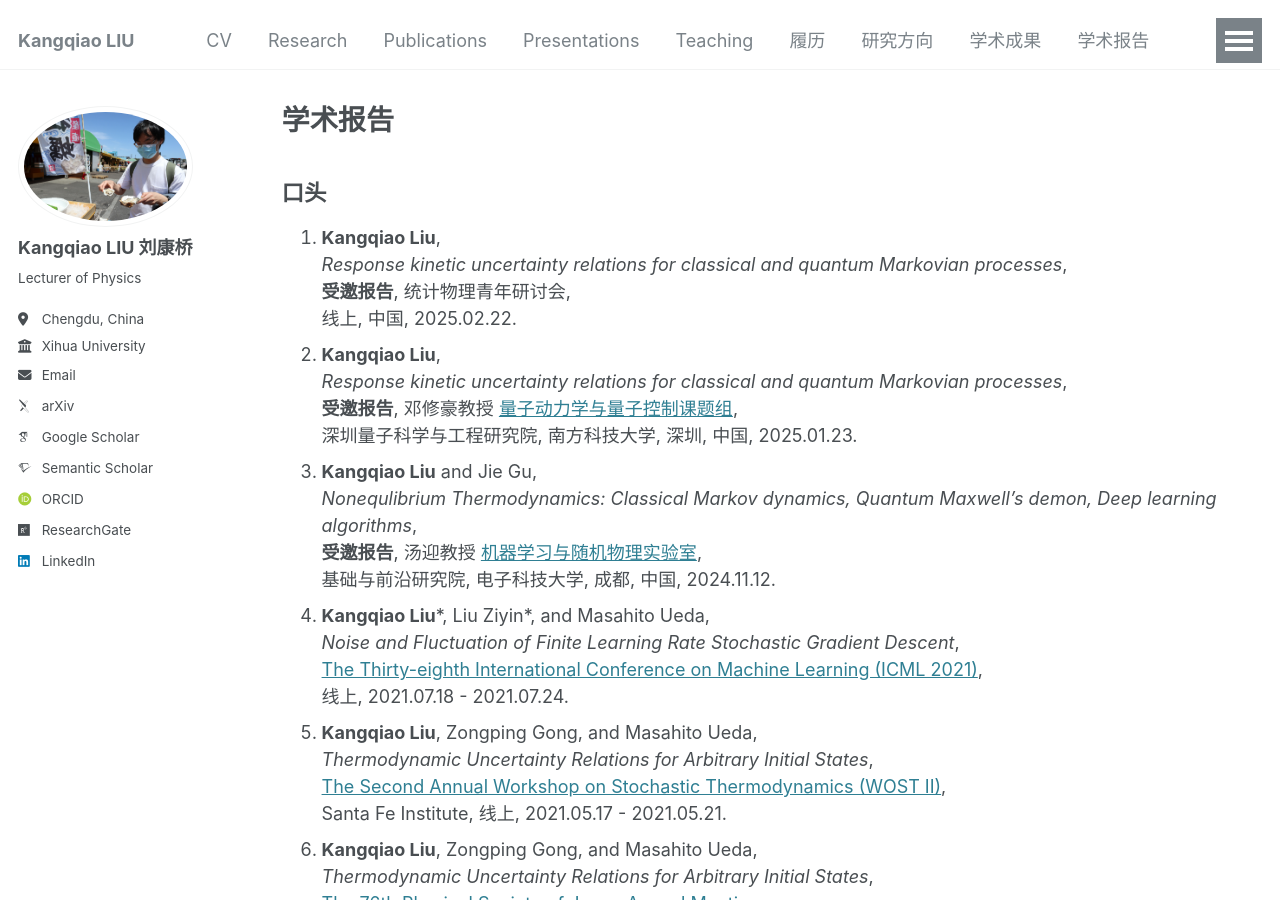
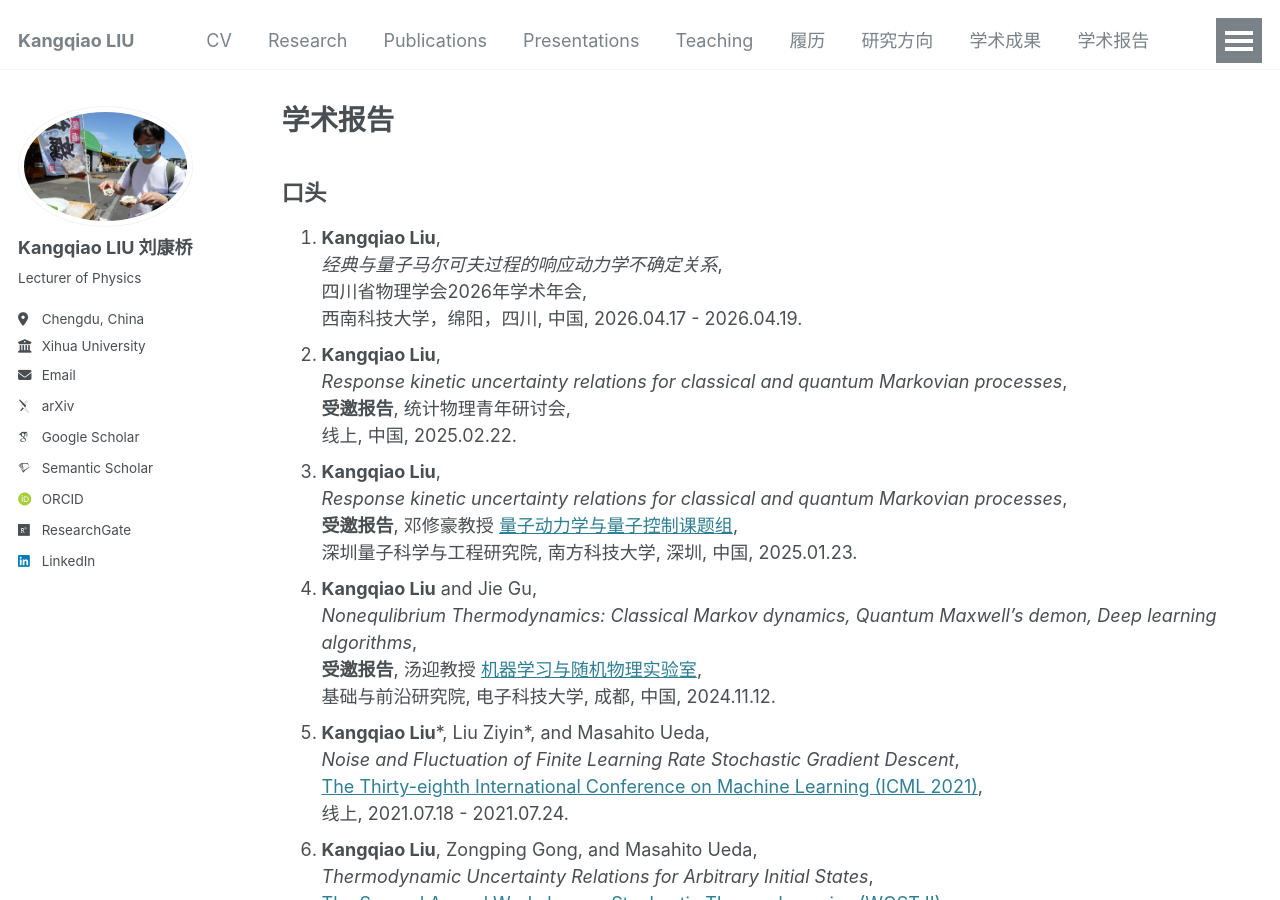
Before and after one commit to KangqiaoLiu/KangqiaoLiu.github.io, a Jekyll site: the page built from _pages/talks_zh.md, in a window 1280 px wide and 900 px high. Built offline with Jekyll 4.4.1, drawn with Linux system fonts in a browser that asks for light colours; some web fonts are replaced.

Commit message:
Update talks_zh.md

```diff
--- a/_pages/talks_zh.md
+++ b/_pages/talks_zh.md
@@ -8,30 +8,34 @@ redirect_from:
 ---
 ## **口头**
 1. **Kangqiao Liu**,<br />
+   *经典与量子马尔可夫过程的响应动力学不确定关系*,<br />
+   四川省物理学会2026年学术年会, <br />
+   西南科技大学，绵阳，四川, 中国, 2026.04.17 - 2026.04.19.
+2. **Kangqiao Liu**,<br />
    *Response kinetic uncertainty relations for classical and quantum Markovian processes*,<br />
    **受邀报告**, 统计物理青年研讨会, <br />
    线上, 中国, 2025.02.22.
-2. **Kangqiao Liu**,<br />
+3. **Kangqiao Liu**,<br />
    *Response kinetic uncertainty relations for classical and quantum Markovian processes*,<br />
    **受邀报告**, 邓修豪教授 [量子动力学与量子控制课题组](https://qudynamics.notion.site/541b64d4f7244012a682eaff6aa97eeb?v=3aa83ef15f9144f78338af3e77cfc060), <br />
    深圳量子科学与工程研究院, 南方科技大学, 深圳, 中国, 2025.01.23.
-3. **Kangqiao Liu** and Jie Gu,<br />
+4. **Kangqiao Liu** and Jie Gu,<br />
   *Nonequlibrium Thermodynamics: Classical Markov dynamics, Quantum Maxwell’s demon, Deep learning algorithms*,<br />
   **受邀报告**, 汤迎教授 [机器学习与随机物理实验室](https://jamestang23.github.io/contact/), <br />
   基础与前沿研究院, 电子科技大学, 成都, 中国, 2024.11.12.
-4. **Kangqiao Liu**\*, Liu Ziyin\*, and Masahito Ueda,<br />
+5. **Kangqiao Liu**\*, Liu Ziyin\*, and Masahito Ueda,<br />
   *Noise and Fluctuation of Finite Learning Rate Stochastic Gradient Descent*,<br />
   [The Thirty-eighth International Conference on Machine Learning (ICML 2021)](https://icml.cc/Conferences/2021),<br />
   线上, 2021.07.18 - 2021.07.24.
-5. **Kangqiao Liu**, Zongping Gong, and Masahito Ueda,<br />
+6. **Kangqiao Liu**, Zongping Gong, and Masahito Ueda,<br />
    *Thermodynamic Uncertainty Relations for Arbitrary Initial States*,<br />
    [The Second Annual Workshop on Stochastic Thermodynamics (WOST II)](https://wiki.santafe.edu/index.php/Stochastic_Thermodynamics_II),<br />
    Santa Fe Institute, 线上, 2021.05.17 - 2021.05.21.
-6. **Kangqiao Liu**, Zongping Gong, and Masahito Ueda,<br />
+7. **Kangqiao Liu**, Zongping Gong, and Masahito Ueda,<br />
    *Thermodynamic Uncertainty Relations for Arbitrary Initial States*,<br />
    [The 76th Physical Society of Japan Annual Meeting](https://www.jps.or.jp/activities/meetings/index.php),<br />
    日本, 线上, 2021.03.12 - 2021.03.15.
-7. **Kangqiao Liu**,<br />
+8. **Kangqiao Liu**,<br />
    *Surpassing the standard thermodynamic uncertainty relation limit by feedback control*,<br />
    [GSGC Exchange Seminar](https://www.s.u-tokyo.ac.jp/GSGC/index.html),<br />
    东京大学, 东京, 日本, 2019.10.31.
```
